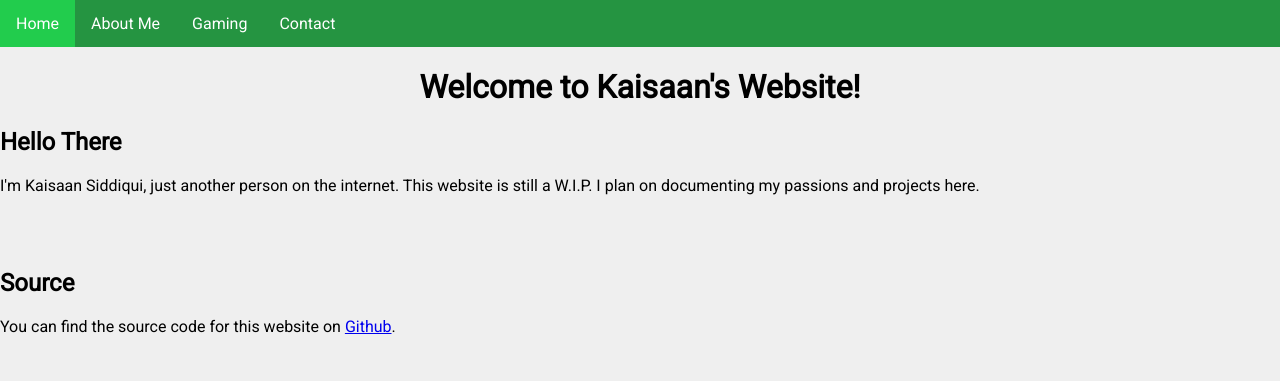
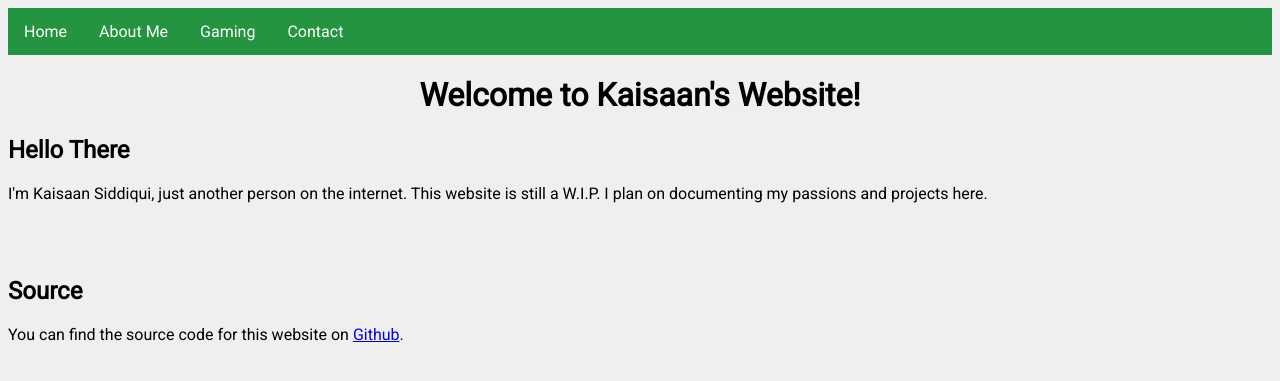
Before and after one commit to Kaisaan/kaisaan.github.io, a Jekyll site: the page built from index.html, in a window 1280 px wide. Shown: the top 381 px of the page. Built offline with Jekyll 4.4.1, drawn with Linux system fonts in a browser that asks for light colours.

Commit message:
Update style.css

```diff
--- a/css/style.css
+++ b/css/style.css
@@ -3,8 +3,6 @@
 body {
     font-family: 'Roboto', sans-serif;
     background-color: #EFEFEF;
-    margin: 0;
-    padding: 0;
 }
 
 .navbar ul {
@@ -31,8 +29,3 @@ body {
 .navstd a:hover {
   background-color: #22cc4d;
 }
-
-.navstd a.active {
-  background-color: rgb(7, 97, 30);
-  color: white;
-}
```
